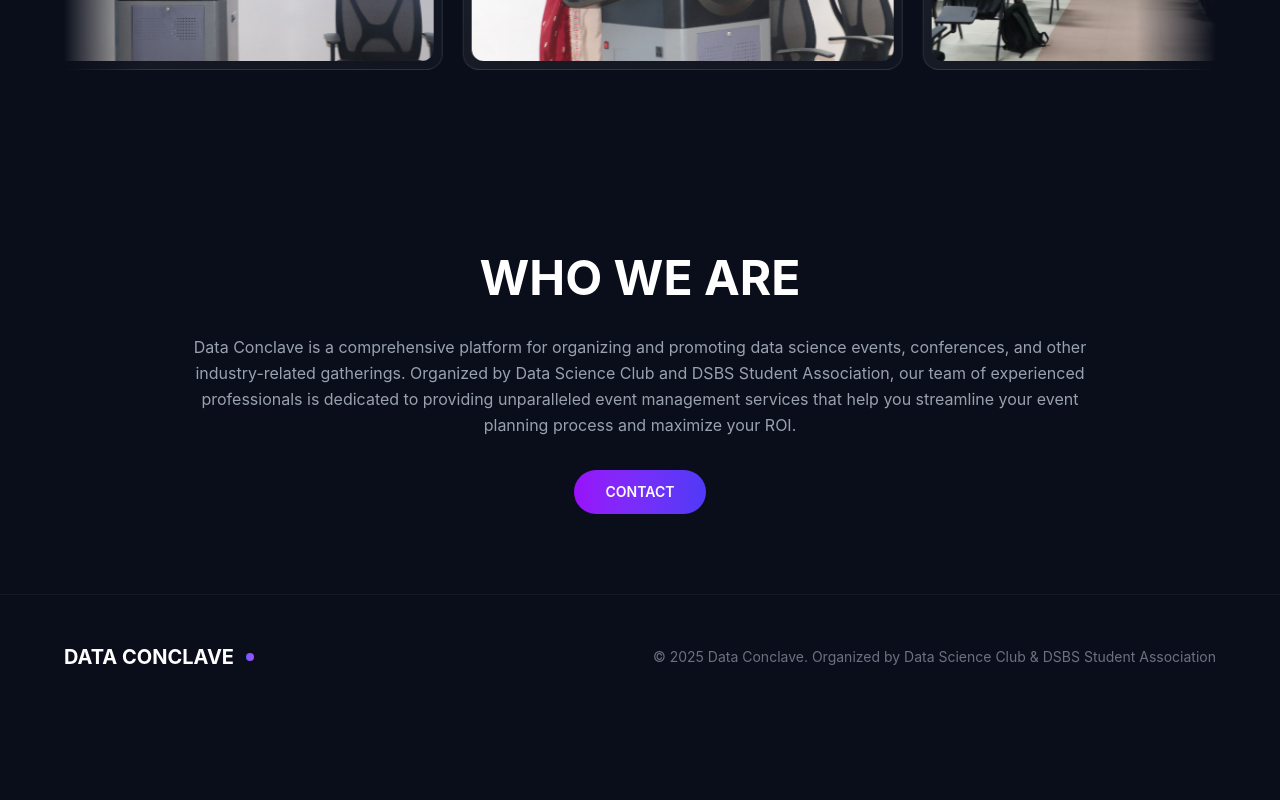
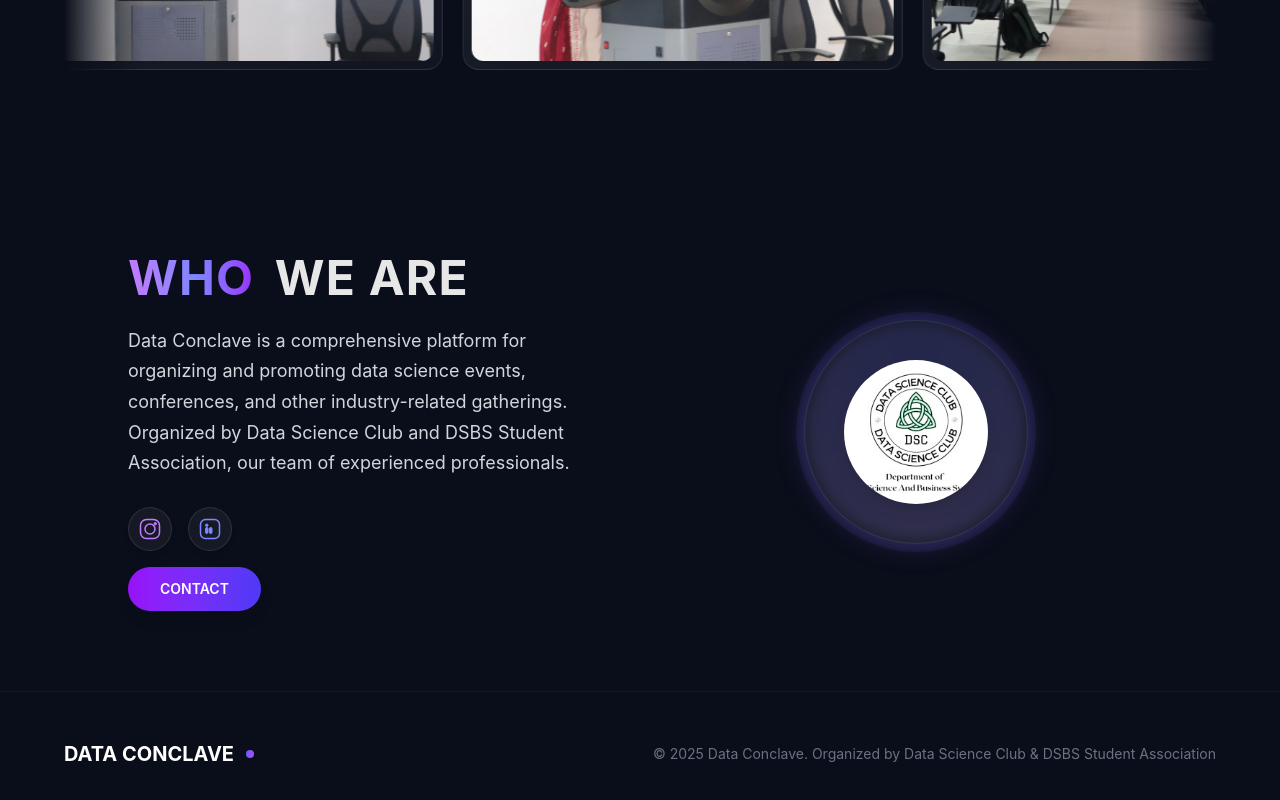
Before and after one commit to new-cde/DataConclave, a React (Vite) app: page / in a window 1280 px wide. Shown: the part 5301-6101 px from the top of the page. Before the commit the page ends 6020 px from the top, so only its background shows below. Built offline with nearby package versions, Linux system fonts and the light colour scheme.

Commit message:
Who we are section update

```diff
--- a/src/App.jsx
+++ b/src/App.jsx
@@ -1,6 +1,8 @@
 
 import React, { useState, useEffect } from 'react';
 import { motion } from 'framer-motion';
+// Reuse the logo from public (used earlier as /dsc-logo.jpeg)
+const dscLogo = '/dsc-logo.jpeg';
 import Timeline from "./components/Timeline";
 
 export default function App() {
@@ -336,14 +338,97 @@
 
       {/* Who We Are Section */}
       <section className="relative py-20 px-8 lg:px-16">
-        <div className="max-w-4xl mx-auto text-center">
-          <h2 className="text-4xl lg:text-5xl font-bold mb-8">WHO WE ARE</h2>
-          <p className="text-gray-400 leading-relaxed mb-8">
-            Data Conclave is a comprehensive platform for organizing and promoting data science events, conferences, and other industry-related gatherings. Organized by Data Science Club and DSBS Student Association, our team of experienced professionals is dedicated to providing unparalleled event management services that help you streamline your event planning process and maximize your ROI.
-          </p>
-          <button className="px-8 py-3 rounded-full bg-gradient-to-r from-purple-600 to-indigo-600 text-sm font-semibold hover:from-purple-500 hover:to-indigo-500 transition-all">
-            CONTACT
-          </button>
+        <div className="max-w-5xl mx-auto grid grid-cols-1 lg:grid-cols-2 gap-12 lg:gap-20 items-center">
+          {/* LEFT: Text Content */}
+          <motion.div
+            className="flex flex-col items-center lg:items-start text-center lg:text-left"
+            initial={{ opacity: 0, y: 40 }}
+            whileInView={{ opacity: 1, y: 0 }}
+            viewport={{ once: true, amount: 0.5 }}
+            transition={{ duration: 0.7, ease: 'easeOut' }}
+          >
+            <h2 className="text-4xl lg:text-5xl font-bold mb-6 tracking-wide">
+              <span className="bg-gradient-to-r from-purple-400 via-indigo-400 to-purple-600 bg-clip-text text-transparent pr-2">WHO</span>
+              <span className="text-white/90"> WE ARE</span>
+            </h2>
+            <p className="text-gray-300 leading-relaxed mb-7 max-w-xl mx-auto lg:mx-0 text-base lg:text-lg" style={{lineHeight:'1.7'}}>
+              Data Conclave is a comprehensive platform for organizing and promoting data science events, conferences, and other industry-related gatherings. Organized by Data Science Club and DSBS Student Association, our team of experienced professionals.
+            </p>
+            {/* Social icons and CTA */}
+            <motion.div
+              className="flex items-center gap-4 mb-4"
+              initial="hidden"
+              whileInView="visible"
+              viewport={{ once: true, amount: 0.5 }}
+              variants={{
+                hidden: {},
+                visible: { transition: { staggerChildren: 0.15 } }
+              }}
+            >
+              {/* Instagram */}
+              <motion.a
+                href="https://instagram.com/"
+                target="_blank"
+                rel="noopener noreferrer"
+                aria-label="Instagram"
+                className="w-11 h-11 flex items-center justify-center rounded-full bg-white/5 backdrop-blur-md border border-white/10 shadow-md transition-all hover:shadow-[0_0_0_4px_rgba(139,92,246,0.25)] hover:ring-2 hover:ring-purple-500/40 hover:scale-110 focus:outline-none focus:ring-2 focus:ring-purple-400"
+                whileHover={{ scale: 1.13 }}
+                whileTap={{ scale: 0.97 }}
+                variants={{ hidden: { opacity: 0, y: 20 }, visible: { opacity: 1, y: 0 } }}
+              >
+                {/* Instagram SVG */}
+                <svg width="24" height="24" fill="none" viewBox="0 0 24 24" stroke="currentColor" className="text-purple-400">
+                  <rect x="2.5" y="2.5" width="19" height="19" rx="6" stroke="currentColor" strokeWidth="1.5"/>
+                  <circle cx="12" cy="12" r="5" stroke="currentColor" strokeWidth="1.5"/>
+                  <circle cx="17.2" cy="6.8" r="1.2" fill="currentColor"/>
+                </svg>
+              </motion.a>
+              {/* LinkedIn */}
+              <motion.a
+                href="https://linkedin.com/"
+                target="_blank"
+                rel="noopener noreferrer"
+                aria-label="LinkedIn"
+                className="w-11 h-11 flex items-center justify-center rounded-full bg-white/5 backdrop-blur-md border border-white/10 shadow-md transition-all hover:shadow-[0_0_0_4px_rgba(99,102,241,0.25)] hover:ring-2 hover:ring-indigo-500/40 hover:scale-110 focus:outline-none focus:ring-2 focus:ring-indigo-400"
+                whileHover={{ scale: 1.13 }}
+                whileTap={{ scale: 0.97 }}
+                variants={{ hidden: { opacity: 0, y: 20 }, visible: { opacity: 1, y: 0 } }}
+              >
+                {/* LinkedIn SVG */}
+                <svg width="24" height="24" fill="none" viewBox="0 0 24 24" stroke="currentColor" className="text-indigo-400">
+                  <rect x="2.5" y="2.5" width="19" height="19" rx="5" stroke="currentColor" strokeWidth="1.5"/>
+                  <rect x="7.5" y="10.5" width="2.5" height="6" rx="1.2" fill="currentColor"/>
+                  <rect x="11.5" y="10.5" width="2.5" height="6" rx="1.2" fill="currentColor"/>
+                  <circle cx="8.75" cy="8.25" r="1.25" fill="currentColor"/>
+                </svg>
+              </motion.a>
+            </motion.div>
+            <motion.button
+              className="px-8 py-3 rounded-full bg-gradient-to-r from-purple-600 to-indigo-600 text-sm font-semibold shadow-lg hover:from-purple-500 hover:to-indigo-500 hover:shadow-[0_0_16px_2px_rgba(139,92,246,0.25)] transition-all focus:outline-none focus:ring-2 focus:ring-purple-400"
+              whileHover={{ scale: 1.06 }}
+              whileTap={{ scale: 0.98 }}
+            >
+              CONTACT
+            </motion.button>
+          </motion.div>
+          {/* RIGHT: Logo visual highlight */}
+          <motion.div
+            className="flex justify-center items-center"
+            initial={{ opacity: 0, scale: 0.85 }}
+            whileInView={{ opacity: 1, scale: 1 }}
+            viewport={{ once: true, amount: 0.5 }}
+            transition={{ duration: 0.8, ease: 'easeOut' }}
+          >
+            <div className="relative w-56 h-56 rounded-full flex items-center justify-center bg-white/5 backdrop-blur-md border border-white/10 shadow-xl" style={{boxShadow:'0 0 32px 0 rgba(139,92,246,0.18), 0 0 0 8px rgba(99,102,241,0.10)'}}>
+              <div className="absolute inset-0 rounded-full pointer-events-none" style={{background: 'conic-gradient(from 180deg at 50% 50%, #a78bfa 0deg, #6366f1 180deg, #a78bfa 360deg)', opacity: 0.18, filter: 'blur(8px)'}}></div>
+              <img
+                src={dscLogo}
+                alt="Data Science Club Logo"
+                className="w-36 h-36 object-contain rounded-full z-10 shadow-lg"
+                draggable="false"
+              />
+            </div>
+          </motion.div>
         </div>
       </section>
 
```
